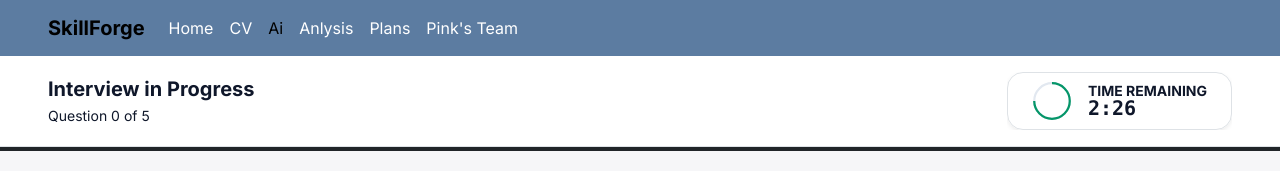
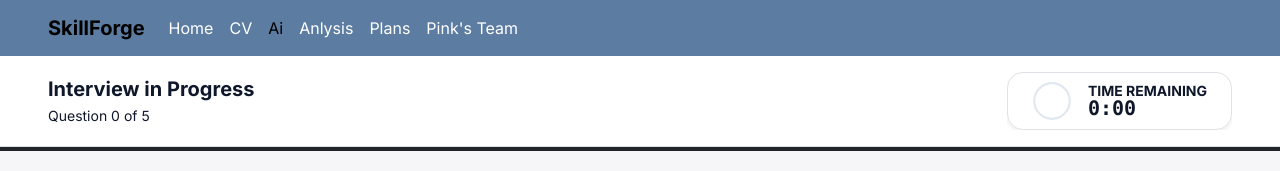
Before and after one commit to ahmadessawii06/skillforge, a React (Vite) app in the folder frontend/: page /ai in a window 1280 px wide. Shown: the top 171 px of the page. Built offline with nearby package versions, Linux system fonts and the light colour scheme.

Commit message:
update(frontend): set the timer to 0 and adjust tags for current question

```diff
--- a/frontend/src/pages/ai/Ai.tsx
+++ b/frontend/src/pages/ai/Ai.tsx
@@ -52,8 +52,8 @@ const Ai: React.FC = () => {
   const completionPercentage = Math.round((answeredCount / totalQuestions) * 100);
 
   // Timer values (static for demo)
-  const timeRemaining = '2:26';
-  const timerPercentage = 75; // e.g., 75% remaining
+  const timeRemaining = '0:00';
+  const timerPercentage = 0; // e.g., 75% remaining
 
   // Current question data – changed type to FrontEnd
   const tags = ['FrontEnd', 'Easy', 'Knowledge'];  // was 'Frontend', now 'FrontEnd'
```
